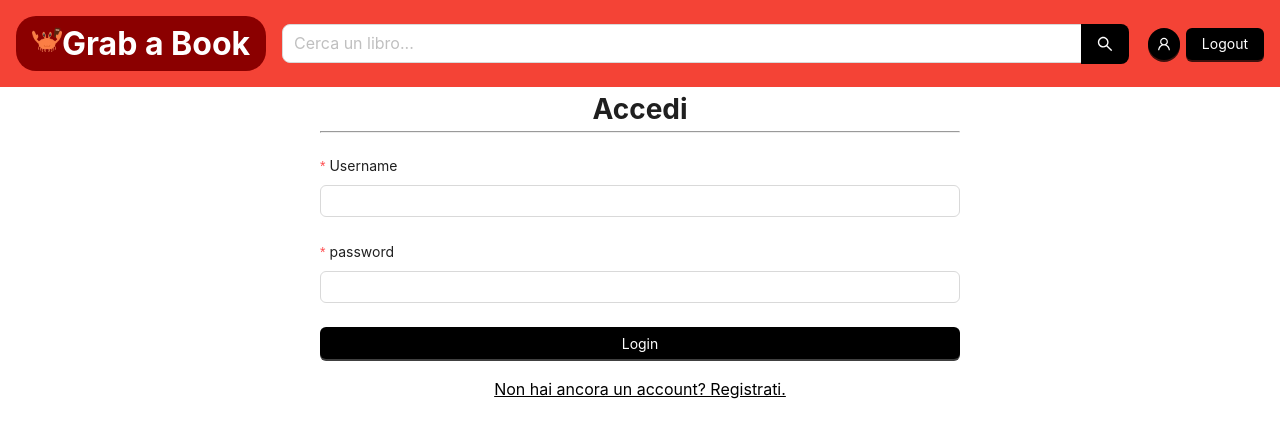
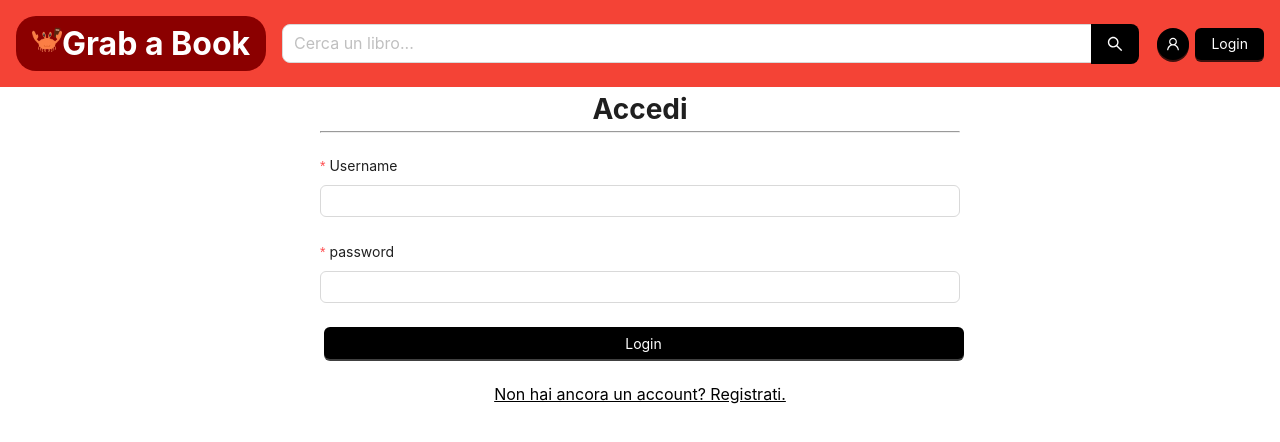
Before and after one commit to G23-grab-a-book/Code, a Next.js app: page /auth/login in a window 1280 px wide. Shown: the top 442 px of the page. Built offline with nearby package versions, Linux system fonts and the light colour scheme; no server answers.

Commit message:
Login button se non si è loggati

```diff
--- a/src/app/auth/login/page.tsx
+++ b/src/app/auth/login/page.tsx
@@ -57,7 +57,7 @@
                         initialValue={''}>
                         <Input type='password' />
                     </Form.Item>
-                    <Button type='primary' htmlType='submit' block loading={loading}>
+                    <Button type='primary' style={{marginLeft:"0.25em", marginBottom:"5px"}} htmlType='submit' block loading={loading}>
                         Login
                     </Button>
 
--- a/src/app/auth/register/page.tsx
+++ b/src/app/auth/register/page.tsx
@@ -52,7 +52,7 @@
                             initialValue={''}>
                         <Input type='password' />
                     </Form.Item>
-                    <Button type='primary' htmlType='submit' block loading={loading}>
+                    <Button type='primary' style={{marginLeft:"0.25em", marginBottom:"5px"}} htmlType='submit' block loading={loading}>
                         Register
                     </Button>
 
--- a/src/app/header.tsx
+++ b/src/app/header.tsx
@@ -1,5 +1,5 @@
 'use client'
-import React, {useState} from 'react';
+import React, {useEffect, useState} from 'react';
 import { Input, Button, message } from 'antd';
 import { UserOutlined } from '@ant-design/icons';
 
@@ -17,6 +17,20 @@
 const Header = () => {
 
   const router = useRouter();
+  const [logged, setLogged] = useState(false);
+
+  const isLogged = async () =>{
+    try{
+      const val = await axios.get("api/user");
+      setLogged(true);
+    }catch (e){
+      console.log("not logged");
+      setLogged(false);
+    }
+  }
+  useEffect(() => {
+    isLogged();
+  }, []);
 
   const onSearch = async (value: string) => {
     try {
@@ -34,6 +48,7 @@
       console.log("logout");
       const res = await axios.get("/api/auth/logout");
       message.success(res.data.message);
+      isLogged();
       // SetCurrentUser(null);
       router.push("/auth/login");
     } catch (error: any) {
@@ -64,20 +79,22 @@
           <p className="text">
             Puoi effettuare la ricerca per titolo, isbn, autore e categoria<br/>
             Inserisci il titolo del libro che vuoi cercare oppure il codice isbn senza trattini e spazi<br/>
+          </p>
           <hr style={{marginTop: "1%", marginBottom: "1%"}}/>
+          <p className="text">
             Se vuoi cercare per categoria o autore scrivi: <br/>
-              <ul style={{marginLeft: "5%"}}>
+          </p>
+          <ul style={{marginLeft: "5%"}} className="text">
               <li>categoria:&#34;Horror&#34;</li>
               <li>autore:&#34;Pirandello&#34;</li>
           </ul>
-
-            </p>
         </Tooltip>
       </div>
       <div className="right-section">
         <div className="profile">
           <Button type="primary" shape="circle" icon={<UserOutlined />} className={"profile-button"} href='/profile'></Button>
-          <Button type='primary'style={{marginLeft:"0.25em"}} onClick={onLogout} >Logout</Button>
+          {logged && (<Button type='primary'style={{marginLeft:"0.25em"}} onClick={onLogout} >Logout</Button>)}
+          {!logged && (<Button type='primary'style={{marginLeft:"0.25em"}} href="/auth/login">Login</Button>)}
         </div>
       </div>
 
--- a/src/app/profile/page.tsx
+++ b/src/app/profile/page.tsx
@@ -186,11 +186,11 @@
                                     <Input type='password' disabled={disable}/>
                                 </Form.Item>
 
-                                <Button type='primary' block onClick={enable} disabled={!disable}>
+                                <Button type='primary' style={{marginLeft:"0.25em", marginBottom:"5px"}} block onClick={enable} disabled={!disable}>
                                     Modifica profilo
                                 </Button>
 
-                                <Button type='primary' htmlType='submit' block disabled={disable} loading={sending}>
+                                <Button type='primary' style={{marginLeft:"0.25em"}} htmlType='submit' block disabled={disable} loading={sending}>
                                     Conferma modifica
                                 </Button>
 
```
Lines whose indentation alone changed are shown as unchanged.
